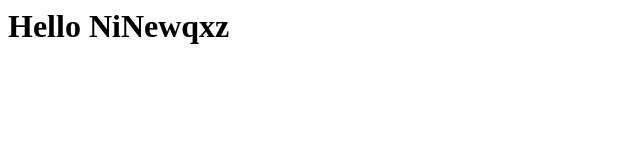
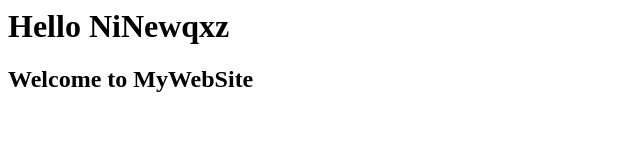
Before and after one commit to Manatawut/First-HTML, a plain HTML site: page index.html in a window 1280 px wide. Shown: the whole page, without its empty margins (0-640 px from the left). Drawn offline with Linux system fonts and the light colour scheme.

Commit message:
Added Welcome Message

```diff
--- a/index.html
+++ b/index.html
@@ -5,4 +5,5 @@
 </head>
 <body>
 	<h1>Hello NiNewqxz</h1>
+	<h2>Welcome to MyWebSite</h2>
 </body>
```
